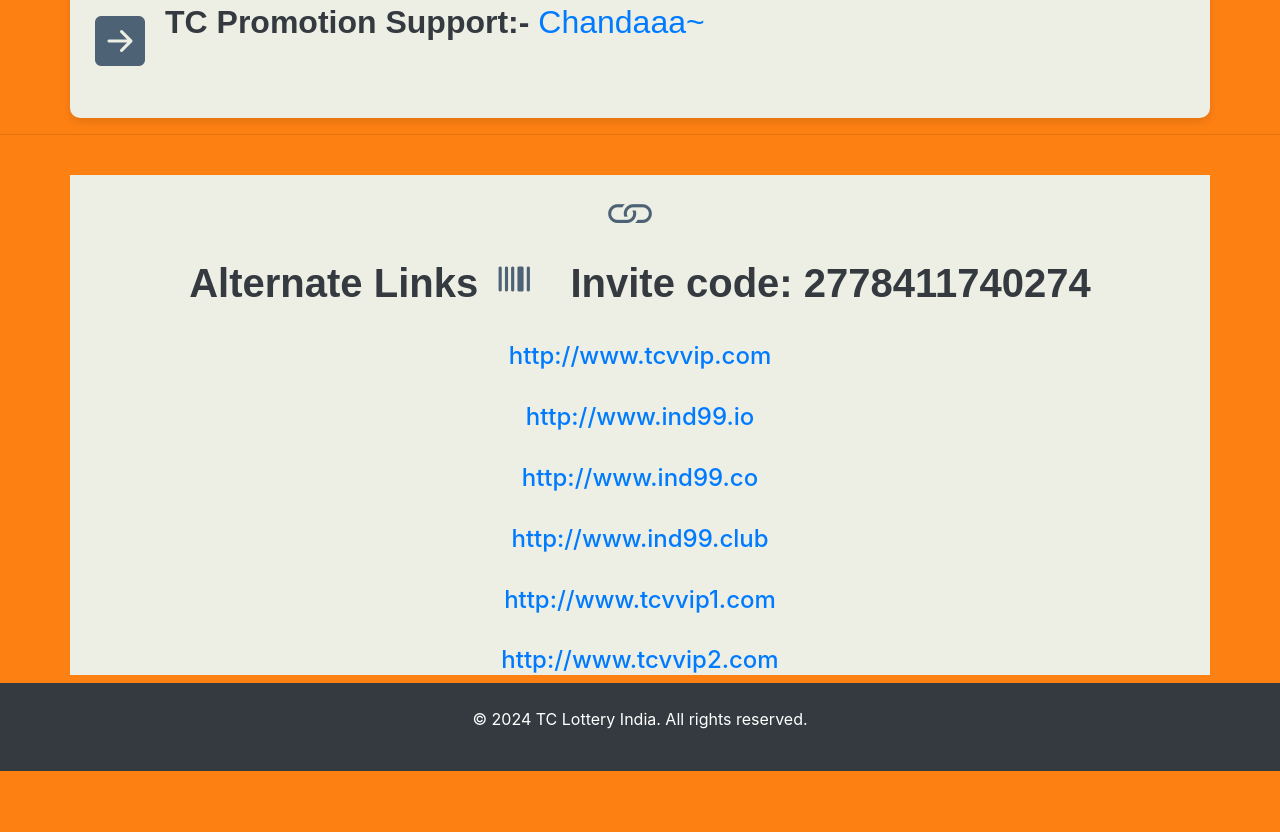
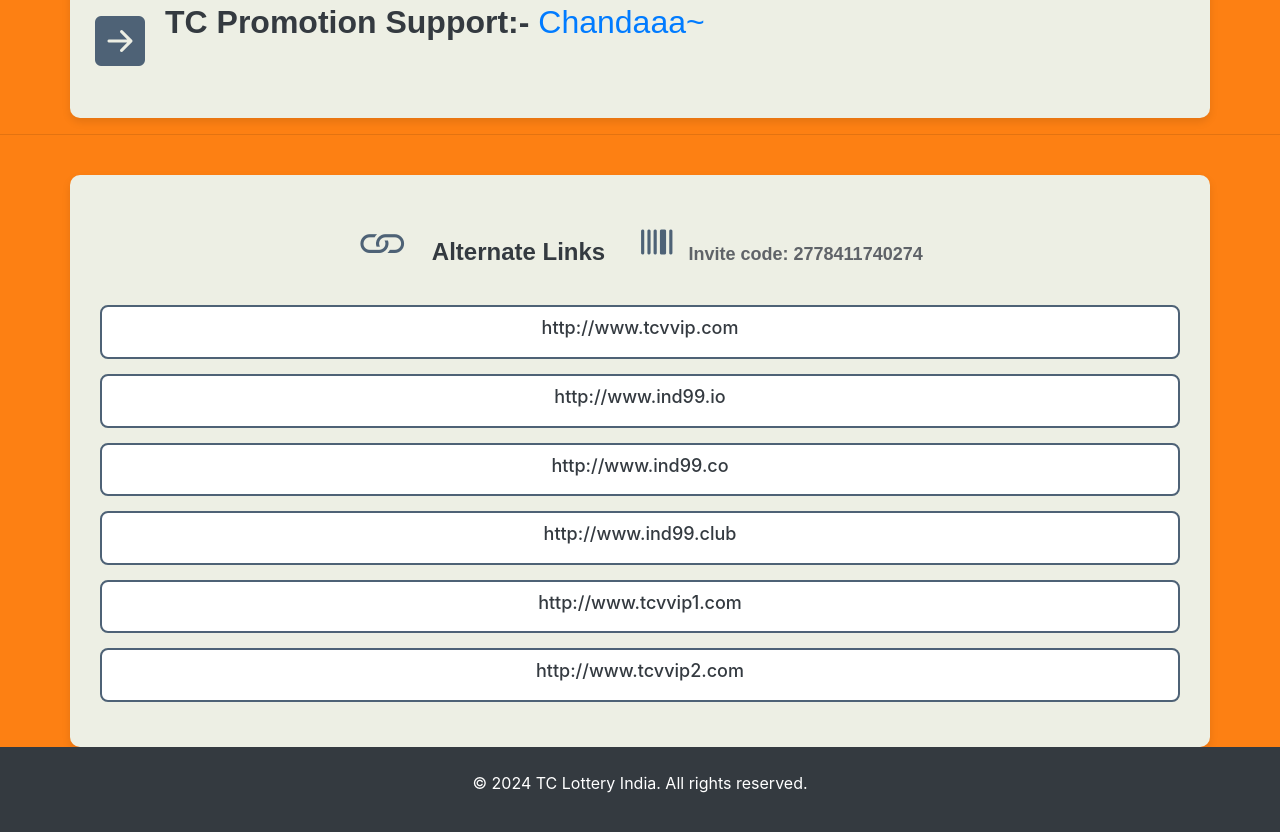
Before and after one commit to govind2418/TC-Lottery, a plain HTML site: page index.html in a window 1280 px wide. Shown: the part 1128-1960 px from the top of the page. Before the commit the page ends 1899 px from the top, so only its background shows below. Drawn offline with nearby package versions, Linux system fonts and the light colour scheme; files whose address does not match are found by name.

Commit message:
Add files via upload
index.html updated

```diff
--- a/index.html
+++ b/index.html
@@ -116,17 +116,60 @@
 
     <hr><br>
     <center>
-        <div class="container" style="background-color: #edefe4;" >
-            <i class="bi bi-link"  style="font-size: 50px; margin-right: 20px; color: #4e6276;"></i><h1 style="font-family: 'Poppins', sans-serif; font-weight: 600; color: #343a40;"> Alternate Links <i class="bi bi-upc" style="font-size: 50px; margin-right: 20px; color: #4e6276;"></i> Invite code: 2778411740274 </h1>
-    <br><a href="http://www.tcvvip.com"><h4>http://www.tcvvip.com </h4></a> <br><a href="http://www.ind99.io"> <h4>http://www.ind99.io </h4></a> <br>
-    <a href="http://www.ind99.co"><h4>http://www.ind99.co</h4></a> <br><a href="http://www.ind99.club"> <h4>http://www.ind99.club
-    </h4></a><br><a href="http://www.tcvvip1.com
-"><h4>http://www.tcvvip1.com
-</h4></a><br><a href="http://www.tcvvip2.com
-"><h4>http://www.tcvvip2.com
-</h4></a>
+        <div class="container" style="background-color: #edefe4; padding: 30px; border-radius: 10px; box-shadow: 0 4px 8px rgba(0,0,0,0.1);">
+            <!-- Title Section with Icons -->
+            <i class="bi bi-link" style="font-size: 50px; margin-right: 20px; color: #4e6276;"></i>
+            <h1 style="font-family: 'Poppins', sans-serif; font-weight: 600; color: #343a40; display: inline-block;">
+                Alternate Links
+                <i class="bi bi-upc" style="font-size: 50px; margin-left: 20px; color: #4e6276;"></i>
+                <span style="font-size: 18px; color: #5f6368;">Invite code: 2778411740274</span>
+            </h1>
+            <br><br>
+
+            <!-- Links Section with Borders -->
+            <a href="http://www.tcvvip.com" class="bordered-link"><h4>http://www.tcvvip.com</h4></a>
+            <a href="http://www.ind99.io" class="bordered-link"><h4>http://www.ind99.io</h4></a>
+            <a href="http://www.ind99.co" class="bordered-link"><h4>http://www.ind99.co</h4></a>
+            <a href="http://www.ind99.club" class="bordered-link"><h4>http://www.ind99.club</h4></a>
+            <a href="http://www.tcvvip1.com" class="bordered-link"><h4>http://www.tcvvip1.com</h4></a>
+            <a href="http://www.tcvvip2.com" class="bordered-link"><h4>http://www.tcvvip2.com</h4></a>
         </div>
     </center>
+
+    <style>
+        /* Styling for bordered links */
+        .bordered-link {
+            display: block;
+            padding: 10px 15px;
+            margin-bottom: 15px;
+            text-decoration: none;
+            background-color: #ffffff;
+            border: 2px solid #4e6276;
+            border-radius: 8px;
+            color: #343a40;
+            transition: all 0.3s ease;
+        }
+
+        .bordered-link:hover {
+            background-color: #4e6276;
+            color: #ffffff;
+            border-color: #ffffff;
+            transform: translateY(-3px); /* Subtle lift effect */
+        }
+
+        /* Title font styling */
+        h1 {
+            font-size: 24px;
+            font-weight: 600;
+            text-align: center;
+        }
+
+        h4 {
+            font-size: 18px;
+            text-align: center;
+        }
+    </style>
+
 
     <!-- Footer -->
     <footer class="bg-dark text-white text-center py-4">
```
